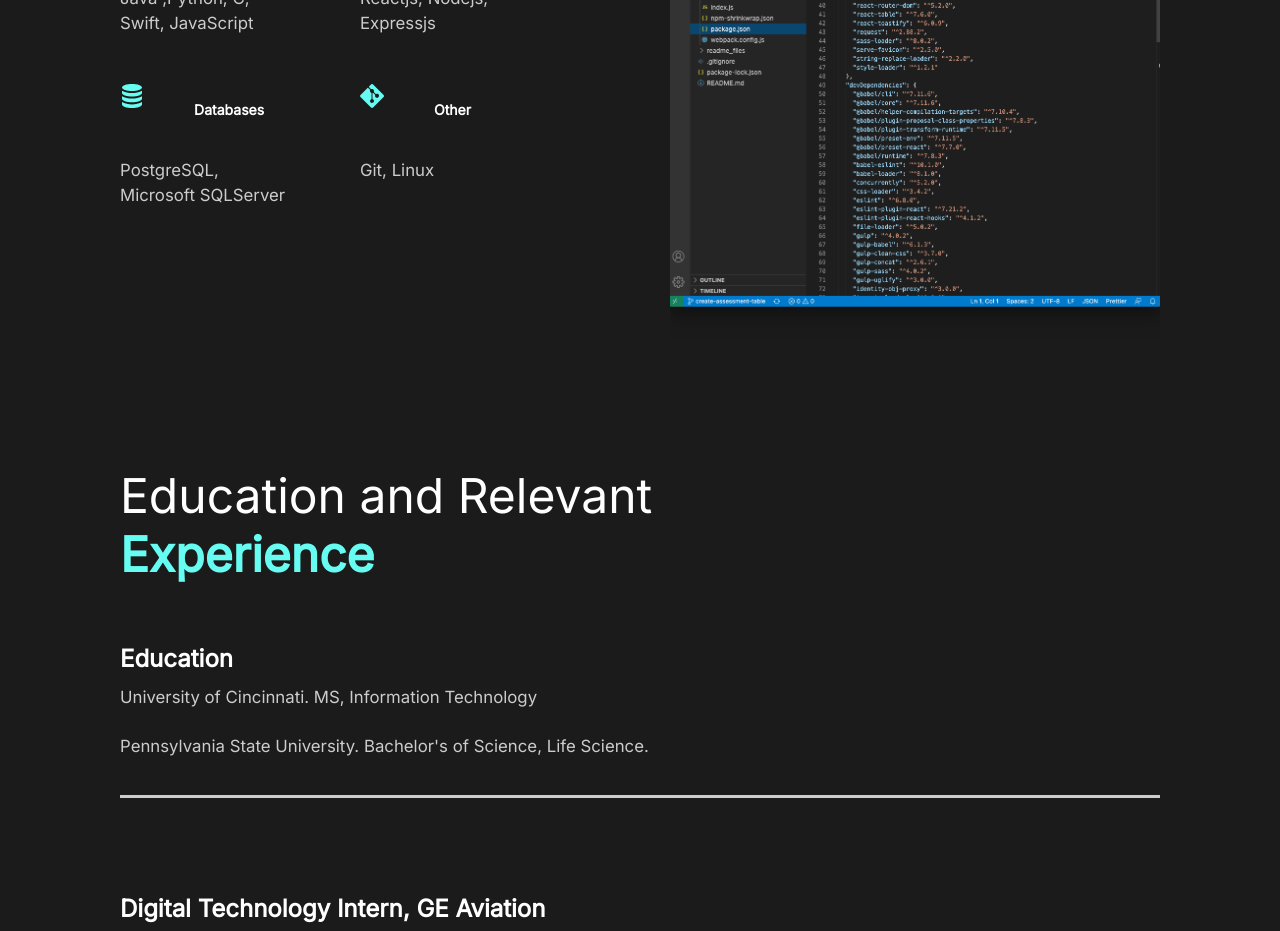
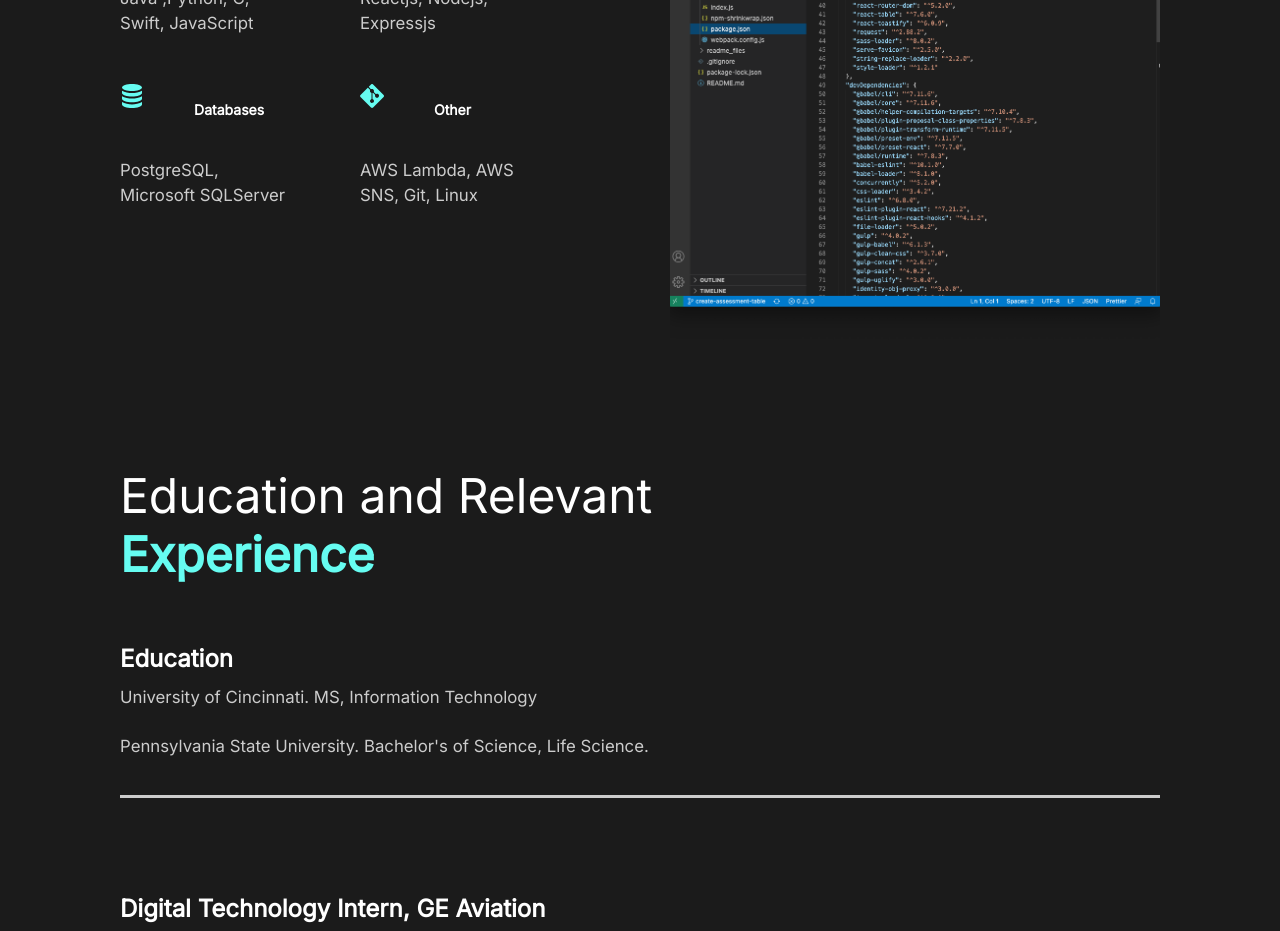
Before and after one commit to jfenglu814/portfolio, a React (Create React App) app: page / in a window 1280 px wide. Shown: the part 1200-2131 px from the top of the page. Built offline with nearby package versions, Linux system fonts and the light colour scheme.

Commit message:
Updated skills

```diff
--- a/package.json
+++ b/package.json
@@ -1,5 +1,5 @@
 {
-
+  "homepage": ".",
   "name": "portfolio",
   "version": "0.1.0",
   "private": true,
--- a/src/components/SkillsSection.js
+++ b/src/components/SkillsSection.js
@@ -53,7 +53,7 @@
               <img src={git} alt="project4" />
               <h3>Other</h3>
             </div>
-            <p>Git, Linux</p>
+            <p>AWS Lambda, AWS SNS, Git, Linux</p>
           </Card>
         </Cards>
       </Description>
```
Also changed, not shown: 1 other file (tests, documents, lock files or other folders).
